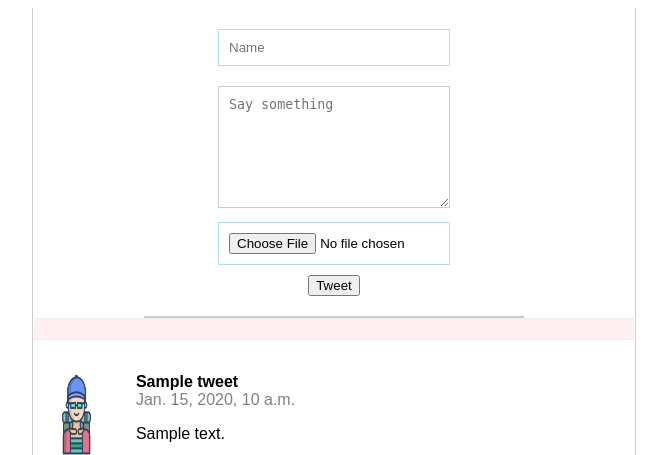
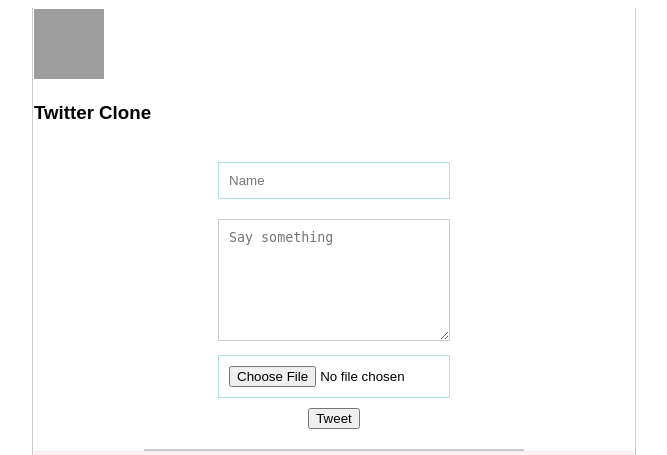
Before and after one commit to Soressa/Twitter_Clone, a Django app: template tweets/templates/tweets.html in a window 1280 px wide. Shown: the top 455 px of the page, without its empty margins (306-973 px from the left). Run offline with Django 3.2, Linux system fonts and the light colour scheme; the template is opened without the code that fills it: most values are stand-ins (such as "Sample title", 1, 10 or a date in 2020); grey boxes marked "Sample" are stand-in pictures; grey boxes are pictures that could not be loaded.

Commit message:
modified style css and html

```diff
--- a/tweets/static/css/style.css
+++ b/tweets/static/css/style.css
@@ -39,6 +39,7 @@ tweet
     border-top: 1px solid #ebeef0;
     padding-top: 10px;
     color: aqua;
+    text-align: right;
 }
 
 .bottom-area .mb-0 .form-control {
--- a/tweets/templates/tweets.html
+++ b/tweets/templates/tweets.html
@@ -3,6 +3,10 @@
 {% load cloudinary %}
 {% block content %}
 <section class="content">
+    <section class="main-header">
+        <img src="{% static 'img/techis-logo(1).png' %}" width="70" height="70">
+        <h1>Twitter Clone</h1>
+    </section>
     <section class="tweet_form">
         <form action="/" method="POST" enctype="multipart/form-data">
             {% csrf_token %}
```
